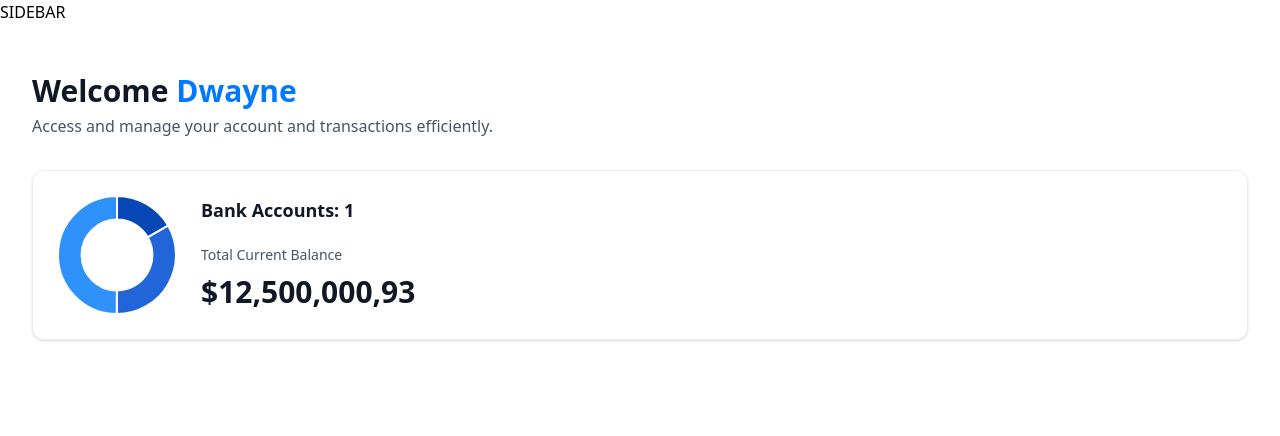
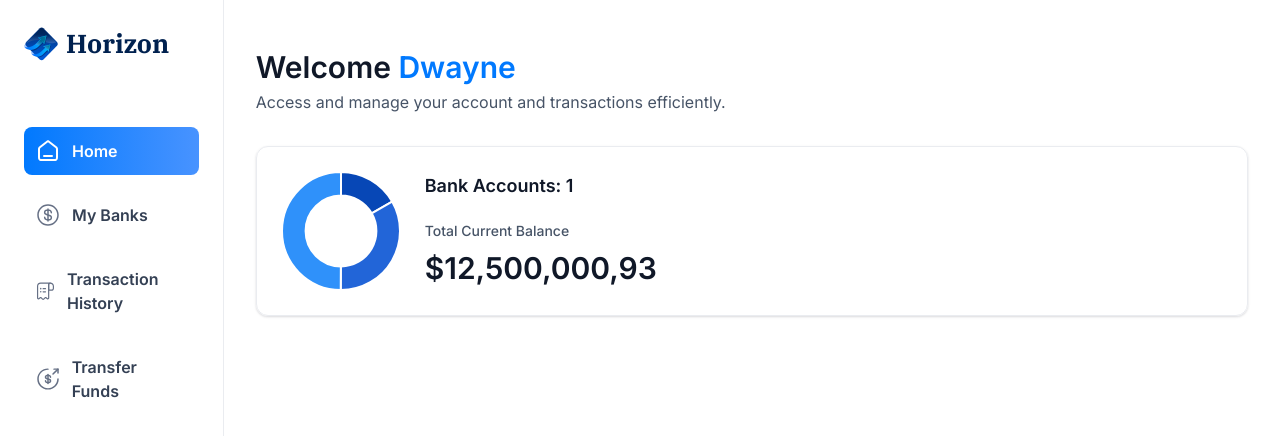
Before and after one commit to Dwaynew85/banking, a Next.js app: page / in a window 1280 px wide. Shown: the top 436 px of the page. Built offline with nearby package versions, Linux system fonts and the light colour scheme.

Commit message:
nav and mobile nav

```diff
--- a/app/(root)/layout.tsx
+++ b/app/(root)/layout.tsx
@@ -1,3 +1,6 @@
+import MobileNav from "@/components/MobileNav";
+import Sidebar from "@/components/Sidebar";
+import Image from "next/image";
 import React from "react";
 
 export default function RootLayout({
@@ -5,10 +8,26 @@
 }: Readonly<{
   children: React.ReactNode;
 }>) {
+  const loggedIn = { firstname: 'Dwayne', lastName: 'Weller'};
+
   return (
-    <main>
-      SIDEBAR
-      {children}
+    <main className="flex h-screen w-full font-inter">
+      <Sidebar user={loggedIn} />
+
+      <div className="flex size-full flex-col">
+        <div className="root-layout">
+          <Image
+            src="/icons/logo.svg"
+            width={30}
+            height={30}
+            alt="log"
+          />
+          <div>
+            <MobileNav user={loggedIn} />
+          </div>
+        </div>
+        {children}
+      </div>
     </main>
   )
 }
--- a/app/layout.tsx
+++ b/app/layout.tsx
@@ -14,7 +14,7 @@
   title: "Horizon Bank",
   description: "Horizon is a modern banking platform for everyone",
   icons: {
-    icon: '/icons/logo.svb'
+    icon: '/icons/logo.svg'
   }
 };
 
--- /dev/null
+++ b/components/MobileNav.tsx
@@ -0,0 +1,85 @@
+"use client";
+
+import React from 'react'
+import {
+  Sheet,
+  SheetClose,
+  SheetContent,
+  SheetDescription,
+  SheetHeader,
+  SheetTitle,
+  SheetTrigger,
+} from "@/components/ui/sheet"
+import Image from 'next/image'
+import Link from 'next/link'
+import { sidebarLinks } from '@/constants'
+import { usePathname } from 'next/navigation'
+import { cn } from '@/lib/utils'
+
+const MobileNav = ({ user }: MobileNavProps) => {
+  const pathname = usePathname();
+
+  return (
+    <section className='w-full max-w-[264px]'>
+      <Sheet>
+        <SheetTrigger>
+          <Image
+            src="/icons/hamburger.svg"
+            width={30}
+            height={30}
+            alt='menu'
+            className='cursor-pointer'
+          />
+        </SheetTrigger>
+        <SheetContent side="left" className='border-none bg-white'>
+          <Link href="/" className='cursor-pointer flex items-center gap-1 px-4'>
+            <Image
+              src='/icons/logo.svg'
+              width={34}
+              height={34}
+              alt='Horizon Logo'
+            />
+            <h1 className='text-26 font-ibm-plex-serif font-bold text-black-1'>Horizon</h1>
+          </Link>
+          <div className='mobilenav-sheet'>
+            <SheetClose asChild>
+              <nav className='flex h-full flex-col gap-6 pt-16 text-white'>
+                {sidebarLinks.map((item) => {
+                  const isActive = pathname === item.route || pathname.startsWith(`${item.route}/`)
+                  return(
+                    <SheetClose asChild key={item.route}>
+                      <Link
+                        className={cn('mobilenav-sheet_close w-full', { 'bg-bank-gradient': isActive })}
+                        href={item.route}
+                        key={item.label}
+                      >
+                        <Image
+                          src={item.imgURL}
+                          alt={item.label}
+                          width={20}
+                          height={20}
+                          className={cn({
+                            'brightness-[3] invert-0':
+                            isActive
+                          })}
+                        />
+                        <p className={cn('text-16 font-semibold text-black-2', { 'text-white': isActive })}>
+                          {item.label}
+                        </p>
+                      </Link>
+                    </SheetClose>
+                  )
+                })}
+                USER
+              </nav>
+            </SheetClose>
+
+            FOOTER
+          </div>
+        </SheetContent>
+      </Sheet>
+    </section>
+  )
+}
+
+export default MobileNav
--- /dev/null
+++ b/components/Sidebar.tsx
@@ -0,0 +1,61 @@
+'use client';
+
+import { sidebarLinks } from '@/constants'
+import { cn } from '@/lib/utils'
+import Image from 'next/image'
+import Link from 'next/link'
+import { usePathname } from 'next/navigation'
+import React from 'react'
+
+const Sidebar = ({ user }: SidebarProps) => {
+  const pathname =  usePathname();
+
+  return (
+    <section className='sidebar'>
+      <nav className='flex flex-col gap-4'>
+        <Link href="/" className='mb-12 cursor-pointer flex items-center gap-2'>
+          <Image
+            src='/icons/logo.svg'
+            width={34}
+            height={34}
+            alt='Horizon Logo'
+            className='size-[24] max-xl:size-14'
+          />
+          <h1 className='sidebar-logo'>Horizon</h1>
+        </Link>
+
+        {sidebarLinks.map((item) => {
+          const isActive = pathname === item.route || pathname.startsWith(`${item.route}/`)
+          return(
+            <Link
+              className={cn('sidebar-link', { 'bg-bank-gradient': isActive })}
+              href={item.route}
+              key={item.label}
+            >
+              <div className='relative size-6'>
+                <Image
+                  src={item.imgURL}
+                  alt={item.label}
+                  fill
+                  className={cn({
+                    'brightness-[3] invert-0':
+                    isActive
+                  })}
+                />
+              </div>
+              <p className={cn('sidebar-label', { '!text-white': isActive })}>
+                {item.label}
+              </p>
+            </Link>
+          )
+        })}
+
+        USER
+      </nav>
+
+      FOOTER
+    </section>
+  )
+}
+
+export default Sidebar
--- /dev/null
+++ b/components/ui/sheet.tsx
@@ -0,0 +1,140 @@
+"use client"
+
+import * as React from "react"
+import * as SheetPrimitive from "@radix-ui/react-dialog"
+import { Cross2Icon } from "@radix-ui/react-icons"
+import { cva, type VariantProps } from "class-variance-authority"
+
+import { cn } from "@/lib/utils"
+
+const Sheet = SheetPrimitive.Root
+
+const SheetTrigger = SheetPrimitive.Trigger
+
+const SheetClose = SheetPrimitive.Close
+
+const SheetPortal = SheetPrimitive.Portal
+
+const SheetOverlay = React.forwardRef<
+  React.ElementRef<typeof SheetPrimitive.Overlay>,
+  React.ComponentPropsWithoutRef<typeof SheetPrimitive.Overlay>
+>(({ className, ...props }, ref) => (
+  <SheetPrimitive.Overlay
+    className={cn(
+      "fixed inset-0 z-50 bg-black/80  data-[state=open]:animate-in data-[state=closed]:animate-out data-[state=closed]:fade-out-0 data-[state=open]:fade-in-0",
+      className
+    )}
+    {...props}
+    ref={ref}
+  />
+))
+SheetOverlay.displayName = SheetPrimitive.Overlay.displayName
+
+const sheetVariants = cva(
+  "fixed z-50 gap-4 bg-background p-6 shadow-lg transition ease-in-out data-[state=closed]:duration-300 data-[state=open]:duration-500 data-[state=open]:animate-in data-[state=closed]:animate-out",
+  {
+    variants: {
+      side: {
+        top: "inset-x-0 top-0 border-b data-[state=closed]:slide-out-to-top data-[state=open]:slide-in-from-top",
+        bottom:
+          "inset-x-0 bottom-0 border-t data-[state=closed]:slide-out-to-bottom data-[state=open]:slide-in-from-bottom",
+        left: "inset-y-0 left-0 h-full w-3/4 border-r data-[state=closed]:slide-out-to-left data-[state=open]:slide-in-from-left sm:max-w-sm",
+        right:
+          "inset-y-0 right-0 h-full w-3/4 border-l data-[state=closed]:slide-out-to-right data-[state=open]:slide-in-from-right sm:max-w-sm",
+      },
+    },
+    defaultVariants: {
+      side: "right",
+    },
+  }
+)
+
+interface SheetContentProps
+  extends React.ComponentPropsWithoutRef<typeof SheetPrimitive.Content>,
+    VariantProps<typeof sheetVariants> {}
+
+const SheetContent = React.forwardRef<
+  React.ElementRef<typeof SheetPrimitive.Content>,
+  SheetContentProps
+>(({ side = "right", className, children, ...props }, ref) => (
+  <SheetPortal>
+    <SheetOverlay />
+    <SheetPrimitive.Content
+      ref={ref}
+      className={cn(sheetVariants({ side }), className)}
+      {...props}
+    >
+      <SheetPrimitive.Close className="absolute right-4 top-4 rounded-sm opacity-70 ring-offset-background transition-opacity hover:opacity-100 focus:outline-none focus:ring-2 focus:ring-ring focus:ring-offset-2 disabled:pointer-events-none data-[state=open]:bg-secondary">
+        <Cross2Icon className="h-4 w-4" />
+        <span className="sr-only">Close</span>
+      </SheetPrimitive.Close>
+      {children}
+    </SheetPrimitive.Content>
+  </SheetPortal>
+))
+SheetContent.displayName = SheetPrimitive.Content.displayName
+
+const SheetHeader = ({
+  className,
+  ...props
+}: React.HTMLAttributes<HTMLDivElement>) => (
+  <div
+    className={cn(
+      "flex flex-col space-y-2 text-center sm:text-left",
+      className
+    )}
+    {...props}
+  />
+)
+SheetHeader.displayName = "SheetHeader"
+
+const SheetFooter = ({
+  className,
+  ...props
+}: React.HTMLAttributes<HTMLDivElement>) => (
+  <div
+    className={cn(
+      "flex flex-col-reverse sm:flex-row sm:justify-end sm:space-x-2",
+      className
+    )}
+    {...props}
+  />
+)
+SheetFooter.displayName = "SheetFooter"
+
+const SheetTitle = React.forwardRef<
+  React.ElementRef<typeof SheetPrimitive.Title>,
+  React.ComponentPropsWithoutRef<typeof SheetPrimitive.Title>
+>(({ className, ...props }, ref) => (
+  <SheetPrimitive.Title
+    ref={ref}
+    className={cn("text-lg font-semibold text-foreground", className)}
+    {...props}
+  />
+))
+SheetTitle.displayName = SheetPrimitive.Title.displayName
+
+const SheetDescription = React.forwardRef<
+  React.ElementRef<typeof SheetPrimitive.Description>,
+  React.ComponentPropsWithoutRef<typeof SheetPrimitive.Description>
+>(({ className, ...props }, ref) => (
+  <SheetPrimitive.Description
+    ref={ref}
+    className={cn("text-sm text-muted-foreground", className)}
+    {...props}
+  />
+))
+SheetDescription.displayName = SheetPrimitive.Description.displayName
+
+export {
+  Sheet,
+  SheetPortal,
+  SheetOverlay,
+  SheetTrigger,
+  SheetClose,
+  SheetContent,
+  SheetHeader,
+  SheetFooter,
+  SheetTitle,
+  SheetDescription,
+}
--- a/package.json
+++ b/package.json
@@ -9,6 +9,7 @@
     "lint": "next lint"
   },
   "dependencies": {
+    "@radix-ui/react-dialog": "^1.1.1",
     "@radix-ui/react-icons": "^1.3.0",
     "chart.js": "^4.4.4",
     "class-variance-authority": "^0.7.0",
--- a/types/index.d.ts
+++ b/types/index.d.ts
@@ -218,7 +218,7 @@
   banks: Bank[] & Account[];
 }
 
-declare interface SiderbarProps {
+declare interface SidebarProps {
   user: User;
 }
 
```
Also changed, not shown: 1 other file (tests, documents, lock files or other folders).
